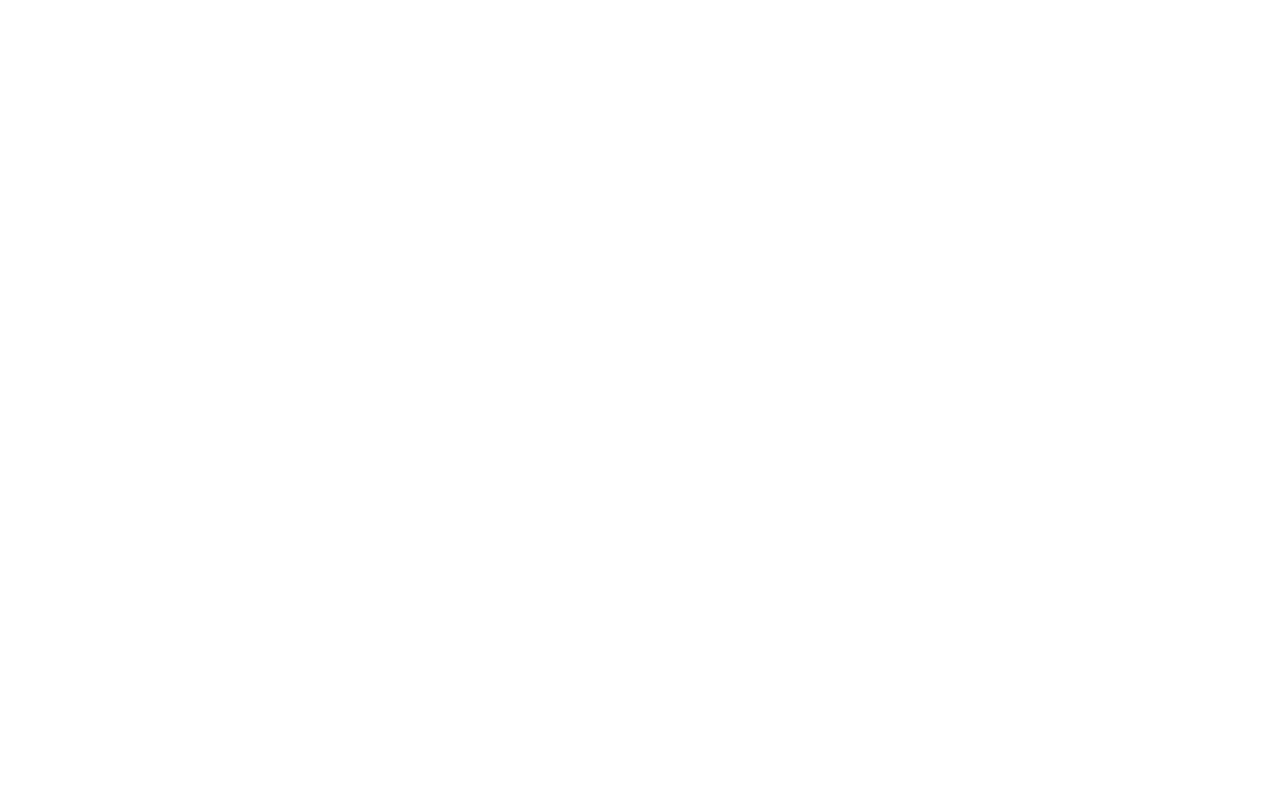
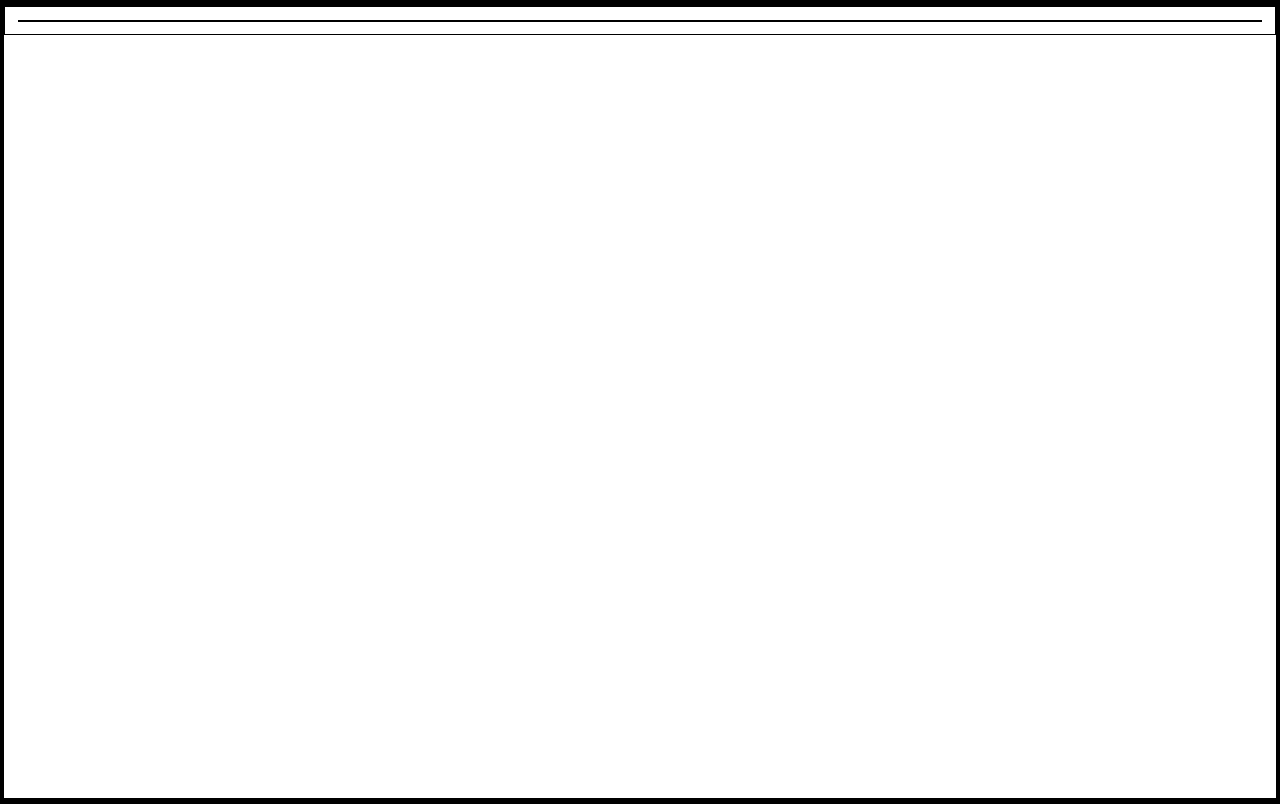
Before and after one commit to AndreaDeCeglia/html-css-zoom, a plain HTML site: page index.html in a window 1280 px wide. Drawn offline with Linux system fonts and the light colour scheme.

Commit message:
cards working progress

```diff
--- a/assets/utility.css
+++ b/assets/utility.css
@@ -4,7 +4,11 @@
     margin: 0;
     padding: 0;
     box-sizing: border-box;
-    /* border: 1px solid black; */
+    border: 1px solid black;
+}
+
+.vh100{
+    height: 100vh;
 }
 
 /* scrollbar section */
--- a/index.html
+++ b/index.html
@@ -15,13 +15,21 @@
 
 <body>
     <!-- all web-app container column flexed -->
-    <div id="web-app-container" class="flex-column">
+    <div id="web-app-container" class="flex-column vh100">
 
         <!-- upper section within Speacker View and closing button -->
         <div></div>
 
         <!-- main part, where partecipants card will appair -->
-        <div class="grow1"></div>
+        <div class="grow1 flex justify-center wrap">
+
+            <!-- card section -->
+            <div class="card padding-1 basis1-7">
+                <!-- img section -->
+                <div class="image"></div>
+            </div>
+
+        </div>
 
         <!-- downer section within comands bar -->
         <div></div>
```
